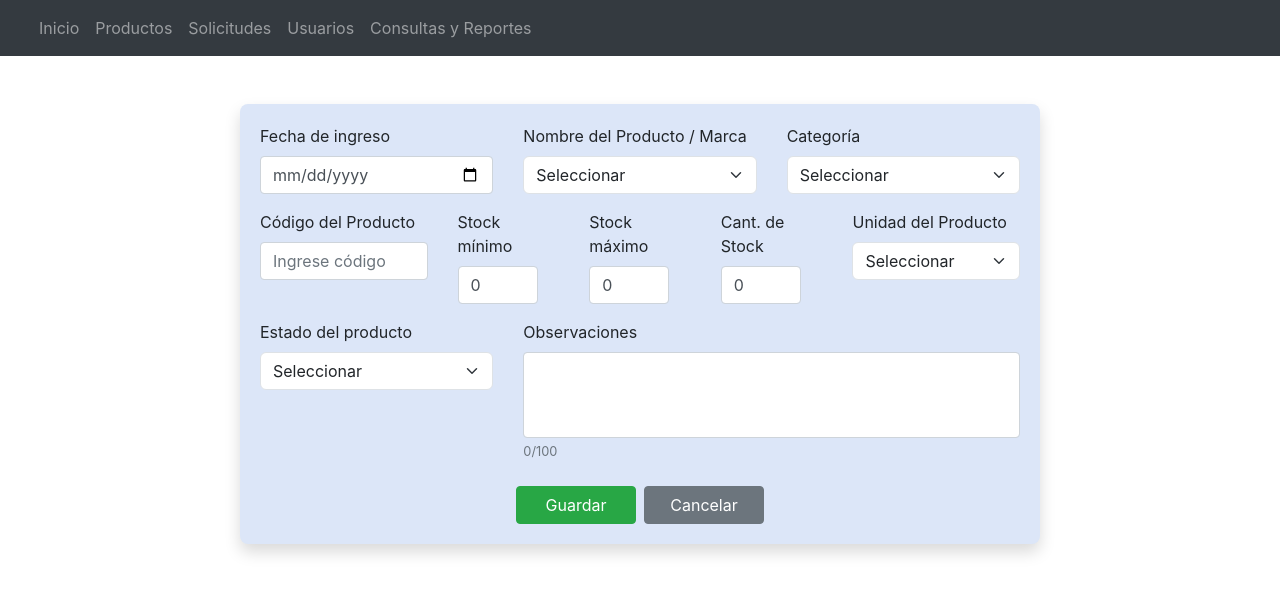
After one commit to ThiagoCassera/Productos, a Django app: template Producto/templates/FormularioProductos.html in a window 1280 px wide. The commit adds this page. Shown: the top 594 px of the page. Run offline with Django 3.2, Linux system fonts and the light colour scheme; the template is opened without the code that fills it, so the values that code supplies are empty.

Commit message:
Productos_Logica

```diff
--- a/Producto/models.py
+++ b/Producto/models.py
@@ -3,13 +3,12 @@ from django.db import models
 # Create your models here.
 
 class Productos(models.Model):
-    id = models.AutoField(primary_key=True)
+    codigo_producto = models.AutoField(primary_key=True)
     fecha_ingreso = models.DateTimeField(auto_now_add=True)
     nombre_producto = models.CharField(max_length= 20)
     categoria = models.CharField(max_length=20)
     stock_min = models.IntegerField()
     stock_max = models.IntegerField()
-    codigo_producto = models.CharField(max_length=50, unique=True)
     unidad = models.CharField(max_length= 20)
     cant_stock = models.IntegerField()
     Estado = models.CharField(max_length= 20)
--- a/Producto/static/css/productos.css
+++ b/Producto/static/css/productos.css
@@ -36,3 +36,22 @@ th {
     background-color: rgb(29, 141, 29);
     font-weight: bold;
 }
+.form-container {
+    background-color: #dce6f8;
+    border-radius: 8px;
+    padding: 20px;
+    max-width: 800px;
+    margin: auto;
+}
+.btn-success {
+    width: 120px;
+}
+.btn-secondary {
+    width: 120px;
+}
+textarea {
+    resize: none;
+}
+.input-small {
+    width: 80px;
+}
--- /dev/null
+++ b/Producto/templates/FormularioProductos.html
@@ -0,0 +1,143 @@
+<!DOCTYPE html>
+<html lang="en">
+<head>
+    {%load static%}
+    <meta charset="UTF-8">
+    <meta name="viewport" content="width=device-width, initial-scale=1.0">
+    <link rel="stylesheet" href="https://cdn.jsdelivr.net/npm/bootstrap@5.3.0-alpha3/dist/css/bootstrap.min.css">
+    <link rel="stylesheet" href="https://cdn.jsdelivr.net/npm/bootstrap@4.5.3/dist/css/bootstrap.min.css"
+    integrity="sha384-TX8t27EcRE3e/ihU7zmQxVncDAy5uIKz4rEkgIXeMed4M0jlfIDPvg6uqKI2xXr2" crossorigin="anonymous">
+    <link rel="stylesheet" href="https://cdnjs.cloudflare.com/ajax/libs/font-awesome/6.0.0-beta3/css/all.min.css">
+    <link rel="stylesheet" href="{% static 'css/productos.css'%}">
+    <title>Document</title>
+</head>
+<body>
+    <nav class="navbar navbar-expand-lg bg-body-tertiary navbar-dark bg-dark">
+        <div class="container-fluid">
+
+          <div class="collapse navbar-collapse" id="navbarNavAltMarkup">
+            <div class="navbar-nav">
+              <a class="nav-link" href="#">Inicio</a>
+              <a class="nav-link" aria-current="page" href="#" >Productos</a>
+              <a class="nav-link" href="#">Solicitudes</a>
+              <a class="nav-link" href="#">Usuarios</a>
+              <a class="nav-link" href="#">Consultas y Reportes</a>
+            </div>
+          </div>
+        </div>
+    </nav>
+
+    <div class="container mt-5">
+        <div class="form-container shadow">
+            <form action="/registrarProducto/" method="post"> {% csrf_token %}
+                <div class="row mb-3">
+                    <!-- Fecha de ingreso -->
+                    <div class="col-md-4">
+                        <label for="fecha" class="form-label">Fecha de ingreso</label>
+                        <input type="date" id="fecha" name="fecha" class="form-control">
+                    </div>
+                    <!-- Nombre del Producto -->
+                    <div class="col-md-4">
+                        <label for="producto" class="form-label">Nombre del Producto / Marca</label>
+                        <select id="producto" name="producto" class="form-select">
+                            <option>Seleccionar</option>
+                            <option>Boligrafo</option>
+                            <option>Papel</option>
+                            <option>Broche mariposa</option>
+                        </select>
+                    </div>
+                    <!-- Categoría -->
+                    <div class="col-md-4">
+                        <label for="categoria" class="form-label">Categoría</label>
+                        <select id="categoria" name ="categoria"class="form-select">
+                            <option>Seleccionar</option>
+                            <option>Archivador</option>
+                            <option>Oficina</option>
+                            <option>Escritura</option>
+                        </select>
+                    </div>
+                </div>
+
+                <div class="row mb-3">
+                    <!-- Código del Producto -->
+                    <div class="col-md-3">
+                        <label for="codigo" class="form-label">Código del Producto</label>
+                        <input type="text" id="codigo" name="codigo" class="form-control" placeholder="Ingrese código">
+                    </div>
+                    <!-- Stock mínimo -->
+                    <div class="col-md-2">
+                        <label for="stock_min" class="form-label">Stock mínimo</label>
+                        <input type="number" id="stock_min" name="stock_min"class="form-control input-small" value="0">
+                    </div>
+                    <!-- Stock máximo -->
+                    <div class="col-md-2">
+                        <label for="stock_max" class="form-label">Stock máximo</label>
+                        <input type="number" id="stock_max" name = "stock_max"class="form-control input-small" value="0">
+                    </div>
+                    <!-- Cantidad de Stock -->
+                    <div class="col-md-2">
+                        <label for="cantidad_stock" class="form-label">Cant. de Stock</label>
+                        <input type="number" id="cantidad_stock" name="cantidad_stock"class="form-control input-small" value="0">
+                    </div>
+                    <!-- Unidad de medida -->
+                    <div class="col-md-3">
+                        <label for="unidad" class="form-label">Unidad del Producto</label>
+                        <select id="unidad" name ="unidad" class="form-select">
+                            <option>Seleccionar</option>
+                            <option>Caja</option>
+                            <option>Unidad</option>
+                        </select>
+                    </div>
+                </div>
+
+                <div class="row mb-3">
+                    <!-- Estado del producto -->
+                    <div class="col-md-4">
+                        <label for="estado" class="form-label">Estado del producto</label>
+                        <select id="estado" name="estado" class="form-select">
+                            <option>Seleccionar</option>
+                            <option>Nuevo</option>
+                            <option>Espera</option>
+                            <option>Finalizado</option>
+                        </select>
+                    </div>
+                    <!-- Observaciones -->
+                    <div class="col-md-8">
+                        <label for="observaciones" class="form-label">Observaciones</label>
+                        <textarea id="observaciones" name="observaciones" class="form-control" rows="3" maxlength="100"></textarea>
+                        <small class="text-muted">0/100</small>
+                    </div>
+                </div>
+
+                <div class="d-flex justify-content-center mt-4">
+                    <button type="submit" class="btn btn-success me-2">Guardar</button>
+                    <a href="/" class="btn btn-secondary">Cancelar</a>
+                </div>
+            </form>
+        </div>
+    </div>
+
+
+
+
+
+
+
+
+
+
+
+
+    <script src="https://code.jquery.com/jquery-3.5.1.slim.min.js"
+        integrity="sha384-DfXdz2htPH0lsSSs5nCTpuj/zy4C+OGpamoFVy38MVBnE+IbbVYUew+OrCXaRkfj" crossorigin="anonymous">
+    </script>
+    <script src="https://cdn.jsdelivr.net/npm/popper.js@1.16.1/dist/umd/popper.min.js"
+        integrity="sha384-9/reFTGAW83EW2RDu2S0VKaIzap3H66lZH81PoYlFhbGU+6BZp6G7niu735Sk7lN" crossorigin="anonymous">
+    </script>
+    <script src="https://cdn.jsdelivr.net/npm/bootstrap@4.5.3/dist/js/bootstrap.min.js"
+     integrity="sha384-w1Q4orYjBQndcko6MimVbzY0tgp4pWB4lZ7lr30WKz0vr/aWKhXdBNmNb5D92v7s" crossorigin="anonymous">
+    </script>
+    <script src="https://cdn.jsdelivr.net/npm/@popperjs/core@2.11.6/dist/umd/popper.min.js"></script>
+    <script src="https://cdn.jsdelivr.net/npm/bootstrap@5.3.0/dist/js/bootstrap.min.js"></script>
+</body>
+</html>
--- a/Producto/templates/VistaProductos.html
+++ b/Producto/templates/VistaProductos.html
@@ -104,7 +104,7 @@
             <button type="button" class="btn btn-light" style=" padding: 1px 5px" disabled>Borrar Filtros</button>
         </div>
 
-        <button type="button" class="btn btn-warning"><a href=""></a>Altas</button>
+        <button type="button" class="btn btn-warning"><a href="FormularioProductos.html"></a>Altas</button>
     </div>
 
     <button type="button" class="btn btn-warning"><a href=""></a>Altas</button>
@@ -138,12 +138,12 @@
                 <td>{{c.Estado}}</td>
                 <td>{{c.observaciones}}</td>
                 <td>
-                    <a href="" class="btn btn-light btn-sm editar-btn" title="Editar">
+                    <a href="/edicionProducto/{{c.codigo_producto}}"class="btn btn-light btn-sm editar-btn" title="Editar">
                         <i class="fas fa-pencil-alt"></i>
                     </a>
                 </td>
                 <td>
-                    <a href="" class="btn btn-light btn-sm eliminar-btn" title="Eliminar">
+                    <a href="/eliminacionProducto/{{c.codigo_producto}}" class="btn btn-light btn-sm eliminar-btn" title="Eliminar">
                         <i class="fas fa-trash-alt"></i>
                     </a>
                 </td>
```
Also changed, not shown: Producto/templates/pruebaformulario.html (added, +142 -0 lines), Producto/urls.py (+8 -1 lines), Producto/views.py (+76 -1 lines).
